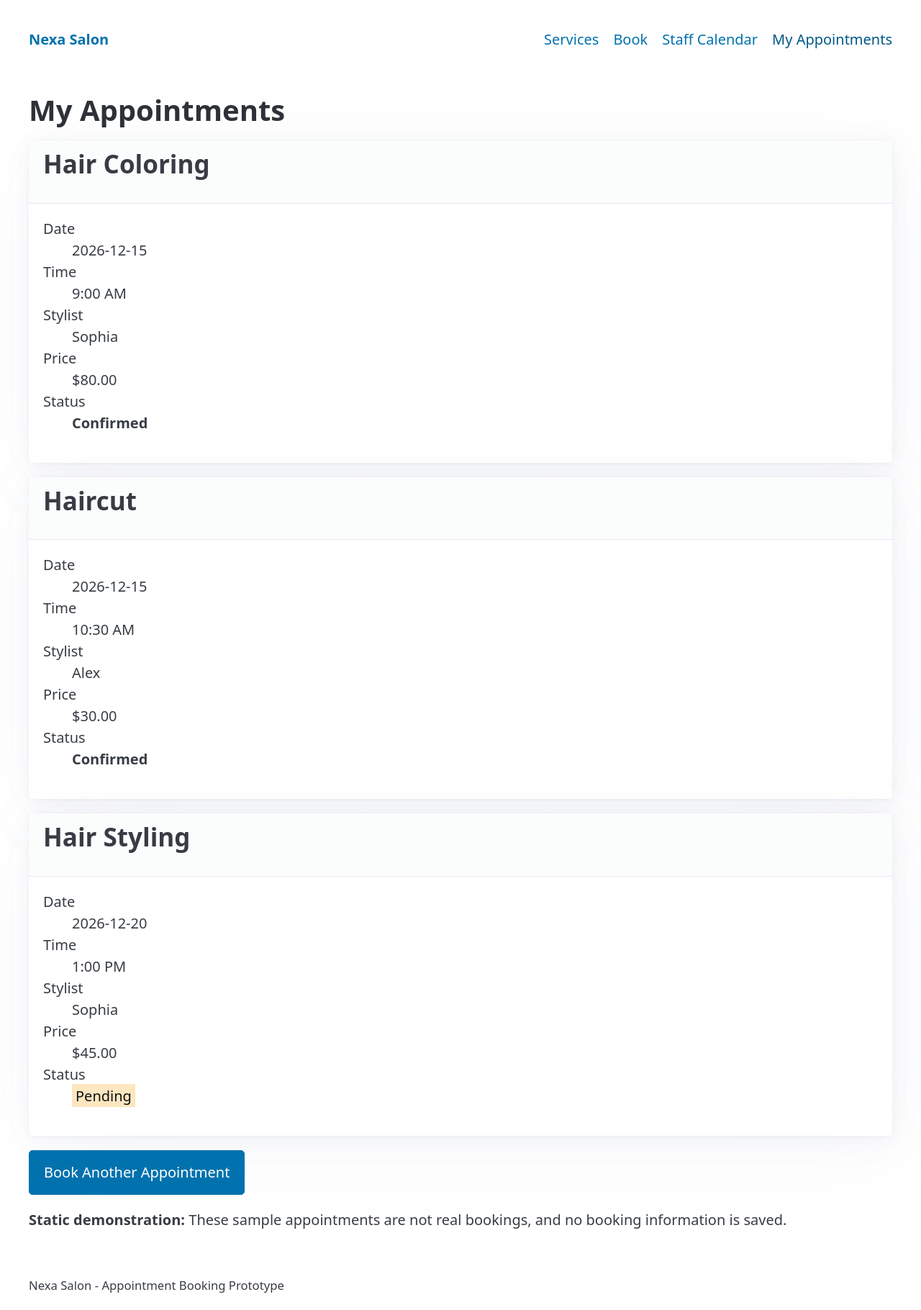
After one commit to shivamyadav-blip/egn475-salon-yadav, a Flask app: page /appointments in a window 1280 px wide. The commit adds this page. Shown: the whole page at 72% size. Run offline with Flask 3, Linux system fonts and the light colour scheme; some libraries are stand-ins or nearby versions.

Commit message:
Add appointment history page

```diff
--- a/app.py
+++ b/app.py
@@ -50,28 +50,34 @@ SAMPLE_SERVICES = [
 
 SAMPLE_APPOINTMENTS = [
     {
+        "id": 1,
         "date": "2026-12-15",
         "time": "9:00 AM",
-        "client": "Emma Wilson",
+        "client": "Jordan Lee",
         "service": "Hair Coloring",
         "stylist": "Sophia",
         "status": "Confirmed",
+        "price_cents": 8000,
     },
     {
+        "id": 2,
         "date": "2026-12-15",
         "time": "10:30 AM",
         "client": "Jordan Lee",
         "service": "Haircut",
         "stylist": "Alex",
         "status": "Confirmed",
+        "price_cents": 3000,
     },
     {
-        "date": "2026-12-15",
+        "id": 3,
+        "date": "2026-12-20",
         "time": "1:00 PM",
-        "client": "Olivia Brown",
+        "client": "Jordan Lee",
         "service": "Hair Styling",
         "stylist": "Sophia",
         "status": "Pending",
+        "price_cents": 4500,
     },
 ]
 
@@ -112,5 +118,10 @@ def calendar():
     return render_template("calendar.html", appointments=SAMPLE_APPOINTMENTS)
 
 
+@app.route("/appointments")
+def appointments():
+    return render_template("appointments.html", appointments=SAMPLE_APPOINTMENTS)
+
+
 if __name__ == "__main__":
     app.run(debug=True)
--- /dev/null
+++ b/templates/appointments.html
@@ -0,0 +1,42 @@
+{% extends "base.html" %}
+
+{% block title %}My Appointments | Nexa Salon{% endblock %}
+{% block description %}View sample appointments in the Nexa Salon static booking demonstration.{% endblock %}
+
+{% block content %}
+  <h1>My Appointments</h1>
+
+  <section aria-label="Sample appointments">
+    {% for appointment in appointments %}
+      <article>
+        <header><h2>{{ appointment.service }}</h2></header>
+        <dl>
+          <dt>Date</dt>
+          <dd><time datetime="{{ appointment.date }}">{{ appointment.date }}</time></dd>
+          <dt>Time</dt>
+          <dd>{{ appointment.time }}</dd>
+          <dt>Stylist</dt>
+          <dd>{{ appointment.stylist }}</dd>
+          <dt>Price</dt>
+          <dd>${{ "%.2f"|format(appointment.price_cents / 100) }}</dd>
+          <dt>Status</dt>
+          <dd>
+            {% if appointment.status == "Pending" %}
+              <mark>Pending</mark>
+            {% elif appointment.status == "Confirmed" %}
+              <strong>Confirmed</strong>
+            {% else %}
+              {{ appointment.status }}
+            {% endif %}
+          </dd>
+        </dl>
+      </article>
+    {% endfor %}
+  </section>
+
+  <p><a href="{{ url_for('book') }}" role="button">Book Another Appointment</a></p>
+
+  <aside aria-label="Demonstration notice">
+    <p><strong>Static demonstration:</strong> These sample appointments are not real bookings, and no booking information is saved.</p>
+  </aside>
+{% endblock %}
--- a/templates/calendar.html
+++ b/templates/calendar.html
@@ -31,8 +31,10 @@
               <td>
                 {% if appointment.status == "Pending" %}
                   <mark>Pending</mark>
+                {% elif appointment.status == "Confirmed" %}
+                  <strong>Confirmed</strong>
                 {% else %}
-                  <strong>Confirmed</strong>
+                  {{ appointment.status }}
                 {% endif %}
               </td>
             </tr>
```
